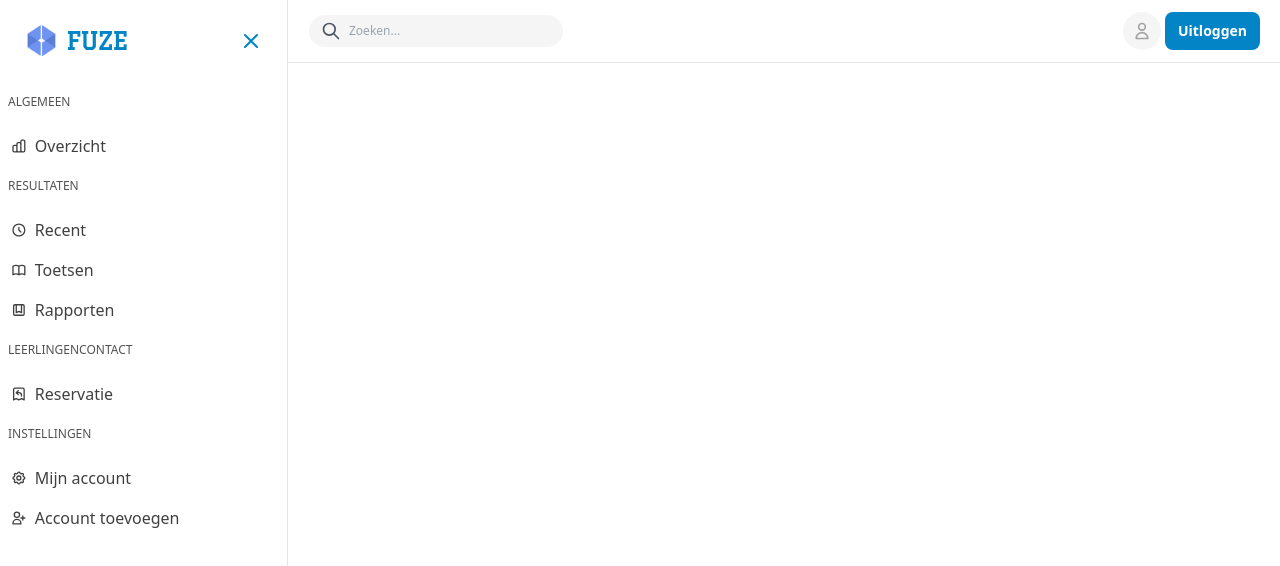
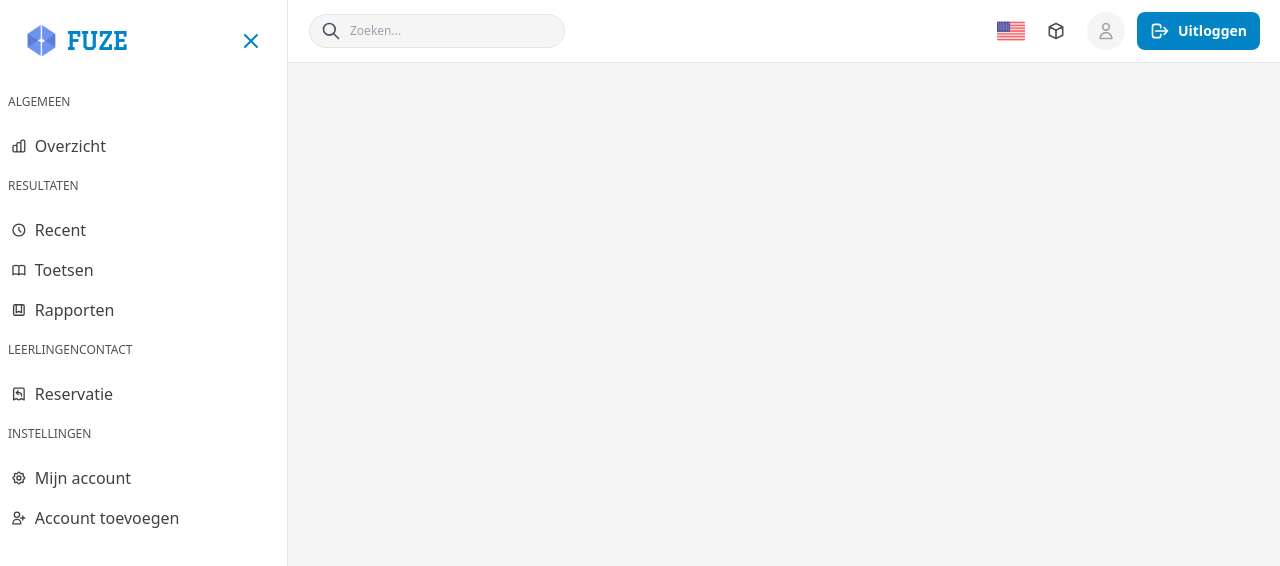
Before and after one commit to robschoovaerts08/Fuze-Scoreboek, a Next.js app: page / in a window 1280 px wide. Shown: the top 566 px of the page. Built offline with nearby package versions, Linux system fonts and the light colour scheme.

Commit message:
Added searchbar + internationalization

```diff
--- a/pages/components/_bar.jsx
+++ b/pages/components/_bar.jsx
@@ -1,4 +1,4 @@
-import React from "react";
+import React, { useState } from "react";
 import {
   BookOpenIcon,
   BookmarkAltIcon,
--- a/pages/components/_header.jsx
+++ b/pages/components/_header.jsx
@@ -1,6 +1,11 @@
 import Head from "next/head";
 import Image from "next/image";
-import { SearchIcon, UserIcon } from "@heroicons/react/outline";
+import {
+  SearchIcon,
+  UserIcon,
+  LogoutIcon,
+  CubeIcon,
+} from "@heroicons/react/outline";
 
 export default function Header() {
   return (
@@ -30,16 +35,28 @@ export default function Header() {
             <input
               type="search"
               name="q"
-              class="py-2 text-xs font-medium text-stone-700 bg-neutral-100 rounded-3xl px-10 focus:outline-none"
+              class="py-2 appearance-none text-xs font-medium text-stone-700 bg-neutral-100 rounded-3xl px-10 focus:outline-none border border-neutral-200"
               placeholder="Zoeken..."
               autocomplete="off"
             />
           </div>
-          <div className="flex justify-center items-center space-x-1">
+          <div className="flex justify-center items-center space-x-3">
+            <button className="flex items-center justify-center">
+              <Image
+                src="/assets/united-states.png"
+                width="28"
+                height="28"
+                alt="lang"
+              />
+            </button>
+            <button className="p-2 border-transparent border hover:border-neutral-200 text-white font-semibold text-sm hover:bg-neutral-200 rounded-full">
+              <CubeIcon className="w-5 h-5 text-neutral-600" />
+            </button>
             <button className="p-2 bg-neutral-100 border-transparent border border-neutral-300 rounded-full text-white font-semibold text-sm">
               <UserIcon className="w-5 h-5 text-neutral-400" />
             </button>
-            <button className="px-3 py-2 bg-sky-600 border-transparent hover:text-sky-600 border hover:border-sky-600 hover:bg-neutral-50 transition ease-in-out duration-200 rounded-lg text-white font-semibold text-sm">
+            <button className="px-3 py-2 bg-sky-600 border-transparent hover:text-sky-600 border hover:border-sky-600 hover:bg-neutral-50 transition ease-in-out duration-200 rounded-lg text-white font-semibold text-sm flex justify-between items-center">
+              <LogoutIcon className="w-5 h-5 mr-2" />
               Uitloggen
             </button>
           </div>
--- /dev/null
+++ b/pages/components/_main.jsx
@@ -0,0 +1,12 @@
+import Head from "next/head";
+import Image from "next/image";
+import {
+  SearchIcon,
+  UserIcon,
+  LogoutIcon,
+  CubeIcon,
+} from "@heroicons/react/outline";
+
+export default function Main(props) {
+  return <div className="w-full h-screen bg-neutral-100"></div>;
+}
--- a/pages/index.jsx
+++ b/pages/index.jsx
@@ -4,13 +4,15 @@ import Image from "next/image";
 // Components
 import Header from "./components/_header";
 import Bar from "./components/_bar";
+import Main from "./components/_main";
 
 export default function Home() {
   return (
     <div className="flex">
       <Bar />
       <div className="w-full">
-        <Header/>
+        <Header />
+        <Main />
       </div>
     </div>
   );
```
Also changed, not shown: public/assets/united-states.png (added).
